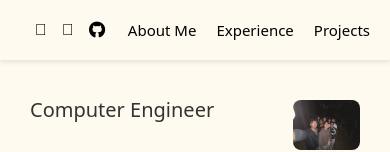
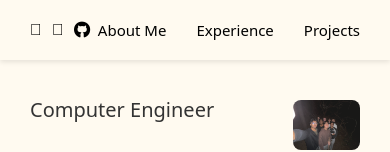
Before and after one commit to rudrachavda/rudrachavda.github.io, a plain HTML site: page index.html in a window 390 px wide. Shown: the top 152 px of the page. Drawn offline with Linux system fonts and the light colour scheme; a web font is replaced by a local one.

Commit message:
fixed spacing in the navbar for icons and links for phone version

```diff
--- a/experience.css
+++ b/experience.css
@@ -383,7 +383,7 @@ html {
         display: flex;
         flex-direction: row;
         align-items: center;
-        gap: 15px;
+        gap: 10px;
         margin: 0;
         position: static;
         /* remove any absolute positioning */
@@ -403,6 +403,7 @@ html {
     }
 
     .link-projects {
+        margin-right: 10px;
         font-size: 15px;
         /* Adjust font size for smaller screens */
         transform: rotate(0deg);
--- a/projects.css
+++ b/projects.css
@@ -321,7 +321,7 @@ a:hover {
         display: flex;
         flex-direction: row;
         align-items: center;
-        gap: 15px;
+        gap: 10px;
         margin: 0;
         position: static;
         /* remove any absolute positioning */
@@ -341,6 +341,7 @@ a:hover {
     }
 
     .link-projects {
+        margin-right: 10px;
         font-size: 15px;
         /* Adjust font size for smaller screens */
         transform: rotate(0deg);
--- a/style.css
+++ b/style.css
@@ -665,7 +665,7 @@ h4 {
         display: flex;
         flex-direction: row;
         align-items: center;
-        gap: 15px;
+        gap: 10px;
         margin: 0;
         position: static;
         /* remove any absolute positioning */
@@ -685,6 +685,7 @@ h4 {
     }
 
     .link-projects {
+        margin-right: 10px;
         font-size: 15px;
         /* Adjust font size for smaller screens */
         transform: rotate(0deg);
```
